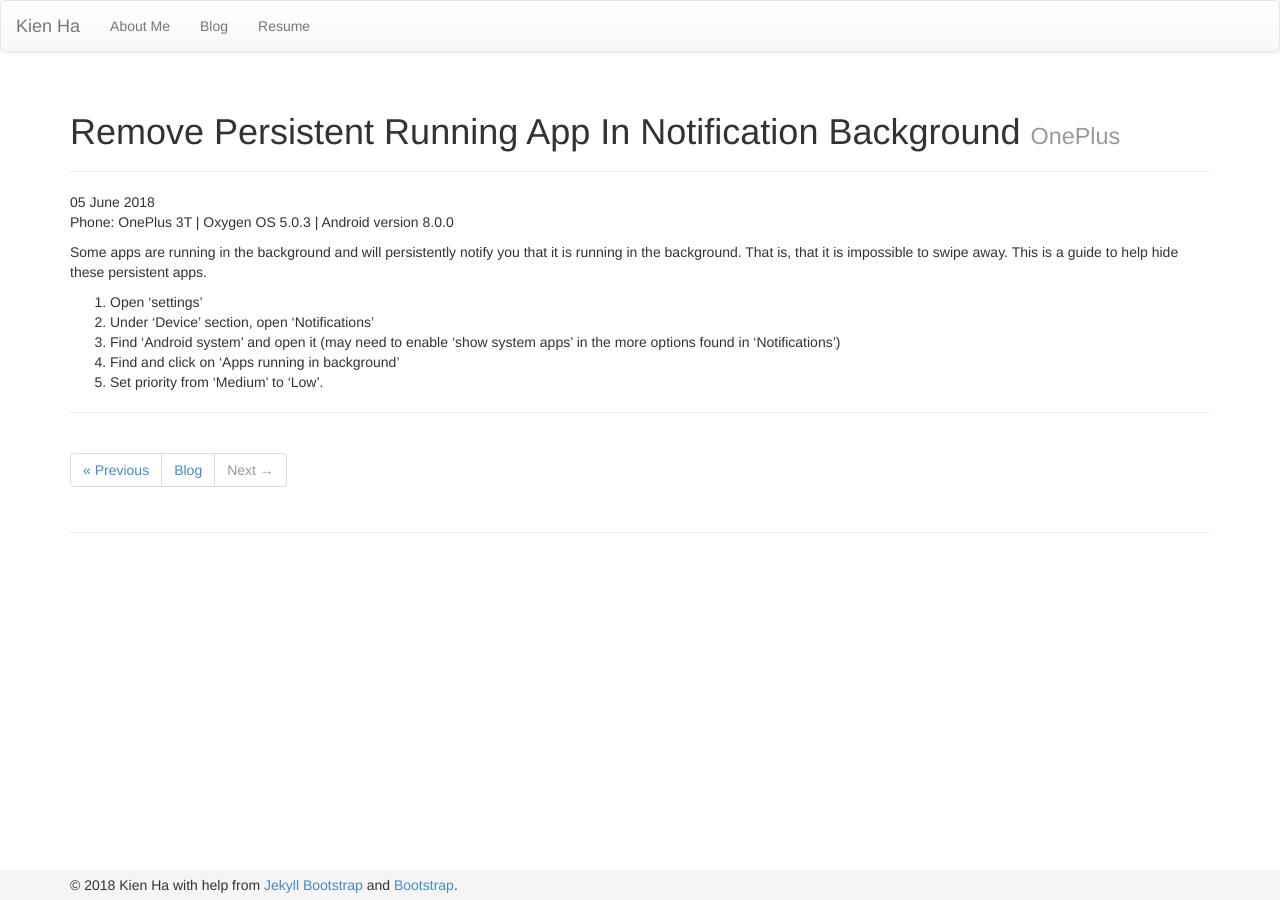
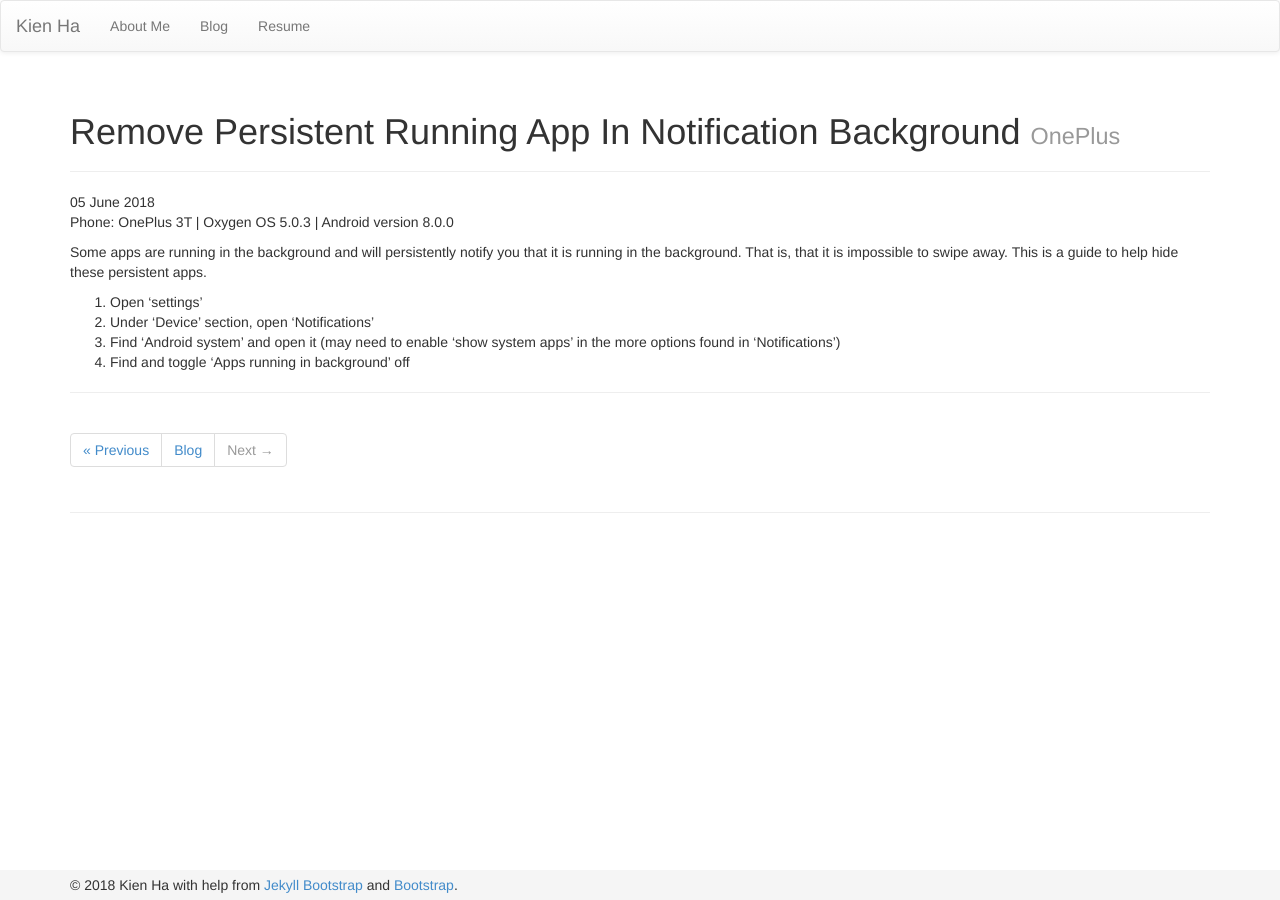
Before and after one commit to kien-ha/kien-ha.github.io, a Jekyll site: the page built from _posts/2018/2018-06-05-Remove-persistent-running-app-in-notification-background.md, in a window 1280 px wide. Built offline with Jekyll 4.4.1, drawn with Linux system fonts in a browser that asks for light colours; nearby versions of some CDN libraries.

Commit message:
Correct inaccuracy of persistent notification guide
The guide states that changing priority will help resolve the persistent
notification problem. However it does not and running apps in background
notification needs to be toggled off.

Signed-off-by: Kien Ha <kienha9922@gmail.com>

```diff
--- a/_posts/2018/2018-06-05-Remove-persistent-running-app-in-notification-background.md
+++ b/_posts/2018/2018-06-05-Remove-persistent-running-app-in-notification-background.md
@@ -16,5 +16,4 @@ This is a guide to help hide these persistent apps.
 2. Under 'Device' section, open 'Notifications'
 3. Find 'Android system' and open it (may need to enable 'show system apps'
 in the more options found in 'Notifications')
-4. Find and click on 'Apps running in background'
-5. Set priority from 'Medium' to 'Low'.
+4. Find and toggle 'Apps running in background' off
```
